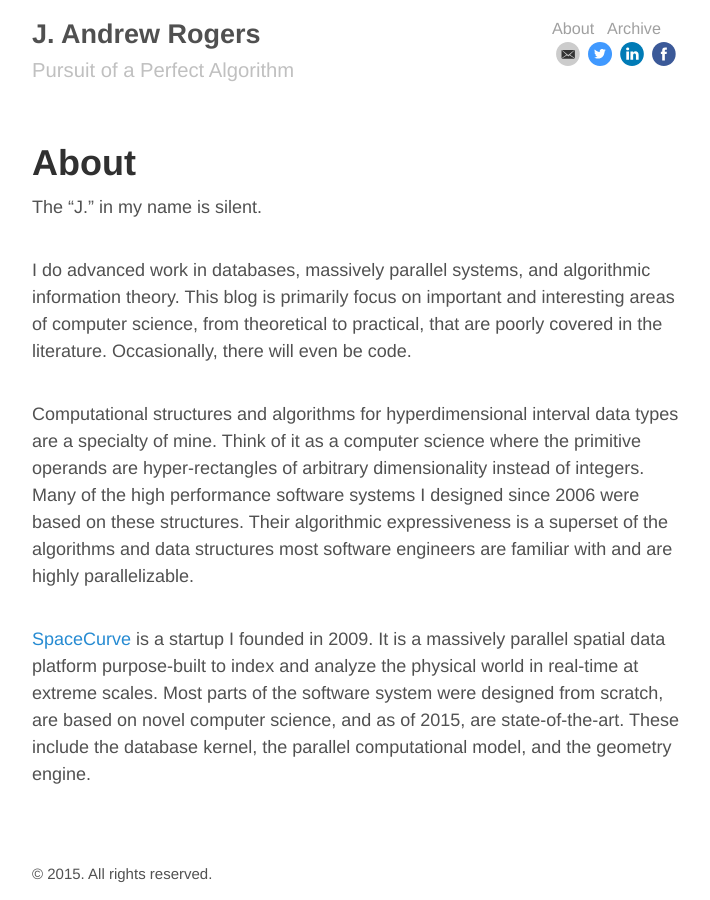
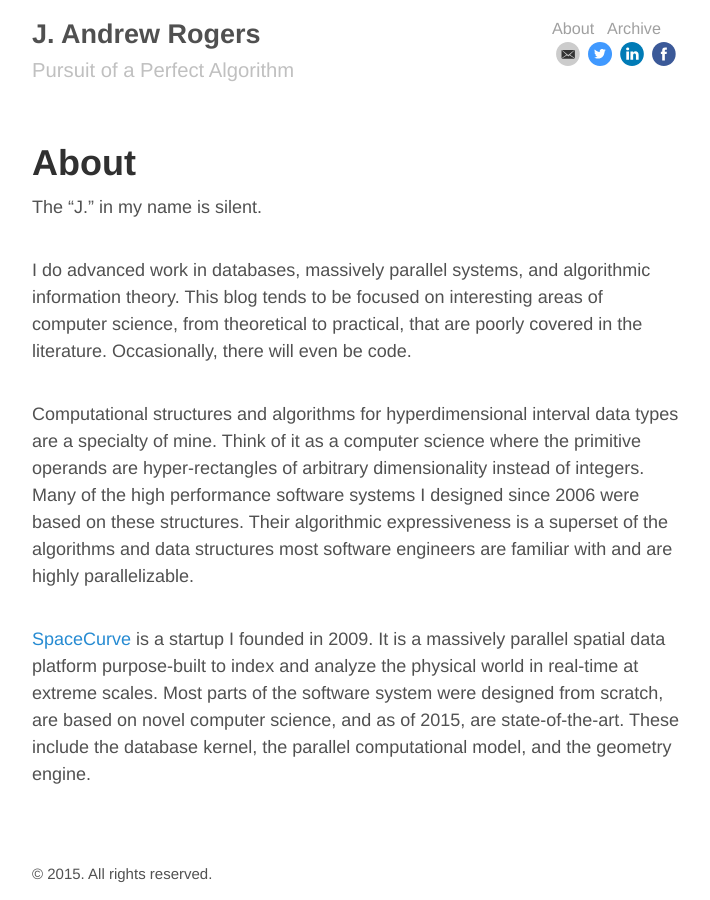
Before and after one commit to jandrewrogers/jandrewrogers.github.io, a Jekyll site: the page built from about.md, in a window 1280 px wide. Shown: the whole page, without its empty margins (284-994 px from the left). Built offline with Jekyll 4.4.1, drawn with Linux system fonts in a browser that asks for light colours.

Commit message:
about updated

```diff
--- a/about.md
+++ b/about.md
@@ -6,7 +6,7 @@ title: About
 
 The "J." in my name is silent.
 
-I do advanced work in databases, massively parallel systems, and algorithmic information theory. This blog is primarily focus on important and interesting areas of computer science, from theoretical to practical, that are poorly covered in the literature. Occasionally, there will even be code.
+I do advanced work in databases, massively parallel systems, and algorithmic information theory. This blog tends to be focused on interesting areas of computer science, from theoretical to practical, that are poorly covered in the literature. Occasionally, there will even be code.
 
 Computational structures and algorithms for hyperdimensional interval data types are a specialty of mine. Think of it as a computer science where the primitive operands are hyper-rectangles of arbitrary dimensionality instead of integers. Many of the high performance software systems I designed since 2006 were based on these structures. Their algorithmic expressiveness is a superset of the algorithms and data structures most software engineers are familiar with and are highly parallelizable.
 
```
